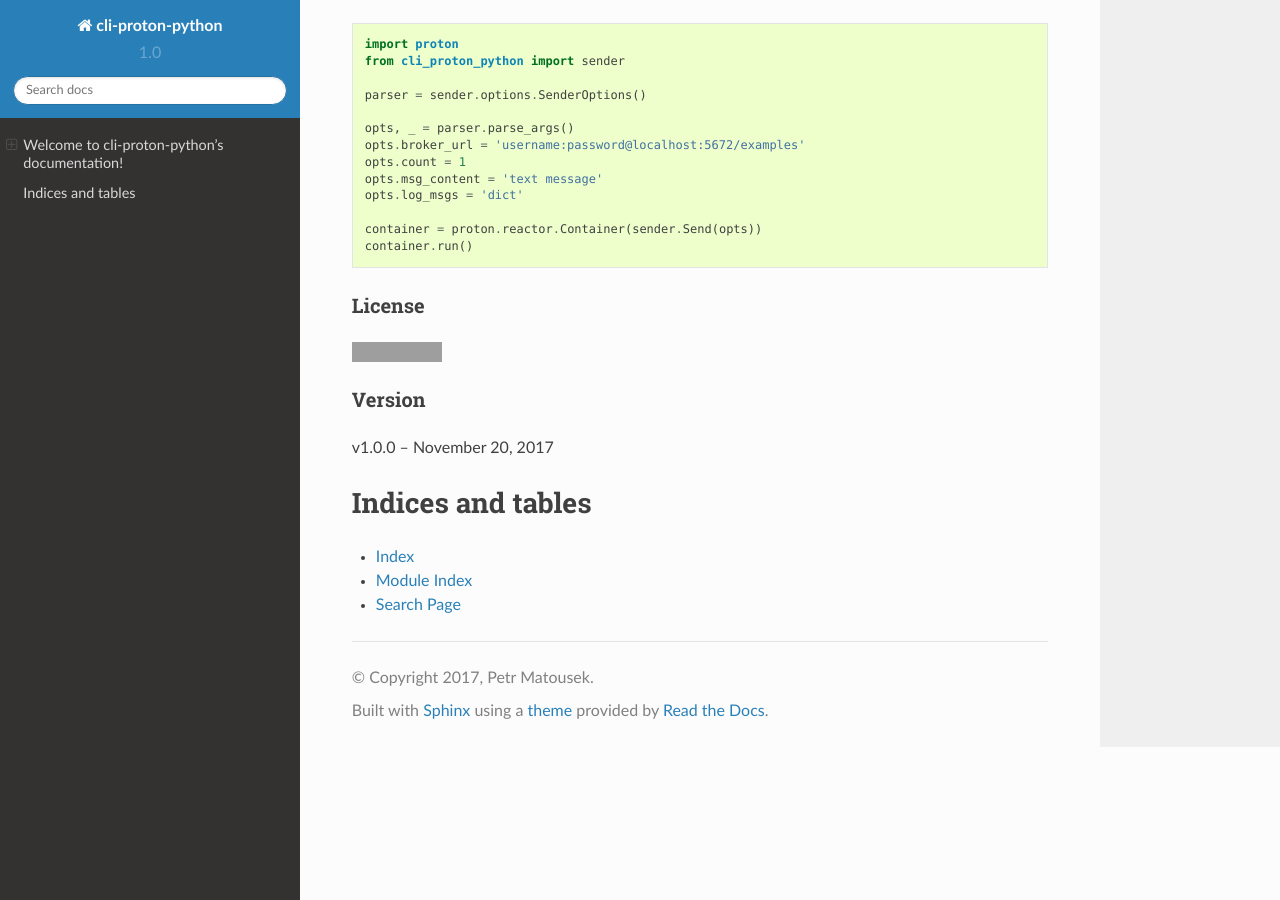
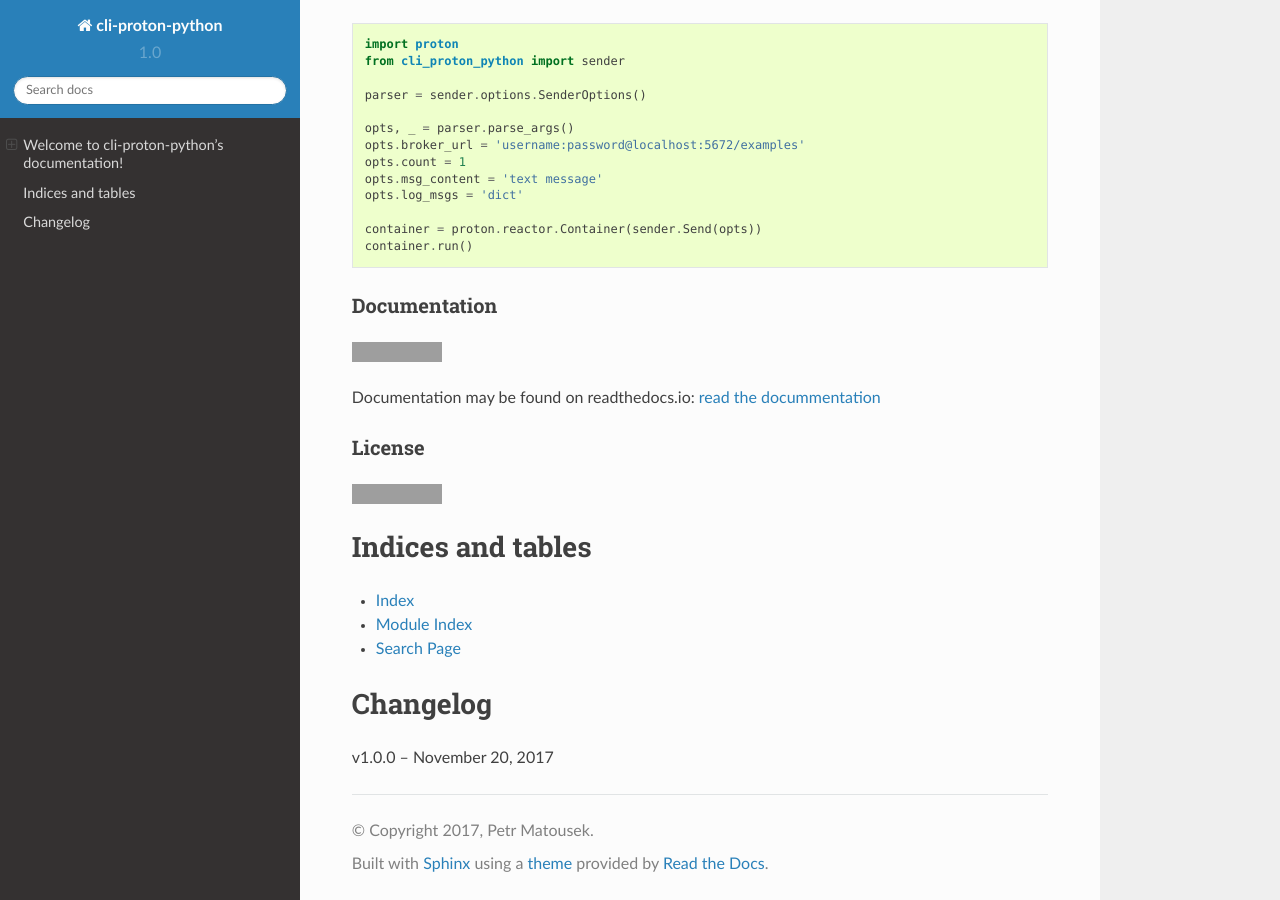
Before and after one commit to rh-messaging/cli-proton-python, a Sphinx documentation site: the page built from docs/index.rst, in a window 1280 px wide and 900 px high, scrolled down 895 px. Built offline with Sphinx 7.4.7 and the Read the Docs theme 2.0.0, drawn with Linux system fonts in a browser that asks for light colours; grey boxes are pictures that could not be loaded.

Commit message:
NEW: Documentation reference and badges

```diff
--- a/README.rst
+++ b/README.rst
@@ -1,6 +1,12 @@
 #################
 CLI-PROTON-PYTHON
 #################
+
+.. image:: https://travis-ci.org/rh-messaging/cli-proton-python.svg?branch=master
+    :target: https://travis-ci.org/rh-messaging/cli-proton-python
+
+.. image:: https://badge.fury.io/py/cli-proton-python.svg
+    :target: https://badge.fury.io/py/cli-proton-python
 
 Proton Python clients is a collection of reactive messaging test clients built on python-qpid-proton_ AMQP1.0 based messaging library. cli-proton-python is a part of Unified Messaging Test Clients that offers equivalent functionality when using different programing languages or APIs.
 
@@ -10,9 +16,6 @@ current related projects:
 * cli-rhea_
 * cli-netlite_
 * cli-proton-ruby_
-
-.. image:: https://travis-ci.org/rh-messaging/cli-proton-python.svg?branch=master
-    :target: https://travis-ci.org/rh-messaging/cli-proton-python
 
 ************
 Installation
@@ -54,6 +57,16 @@ Using in script
     container = proton.reactor.Container(sender.Send(opts))
     container.run()
 
+*************
+Documentation
+*************
+
+.. image:: https://readthedocs.org/projects/cli-proton-python/badge/?version=latest
+    :target: http://cli-proton-python.readthedocs.io/en/latest/?badge=latest
+    :alt: Documentation Status
+
+Documentation may be found on readthedocs.io: `read the docummentation`_
+
 *******
 License
 *******
@@ -67,3 +80,4 @@ License
 .. _cli-rhea: https://github.com/rh-messaging/cli-rhea
 .. _cli-netlite: https://github.com/rh-messaging/cli-netlite
 .. _cli-proton-ruby: https://github.com/rh-messaging/cli-proton-ruby
+.. _read the docummentation: http://cli-proton-python.readthedocs.io/en/latest/
--- a/docs/index.rst
+++ b/docs/index.rst
@@ -5,12 +5,6 @@ Welcome to cli-proton-python's documentation!
 =============================================
 
 .. include:: ../README.rst
-
-*******
-Version
-*******
-
-.. include:: ../CHANGES.txt
 
 .. toctree::
    :caption: API
@@ -25,3 +19,8 @@ Indices and tables
 * :ref:`genindex`
 * :ref:`modindex`
 * :ref:`search`
+
+Changelog
+=========
+
+.. include:: ../CHANGES.txt
```
